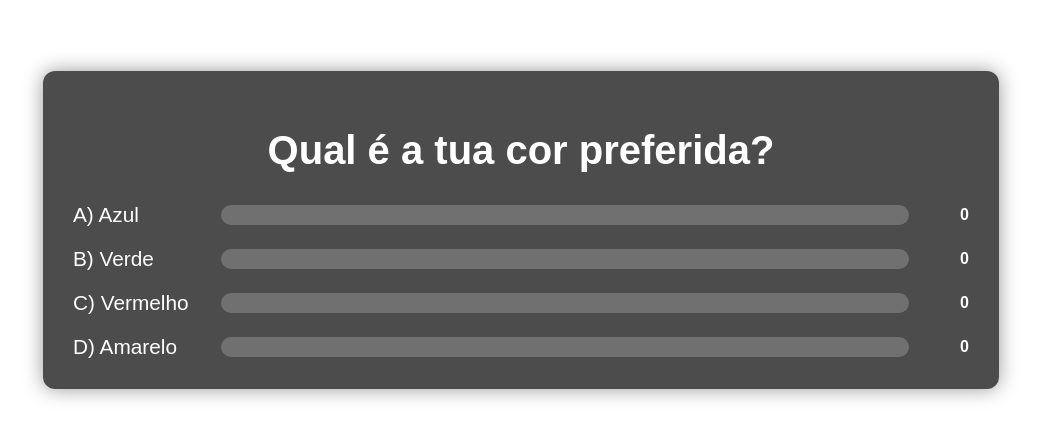
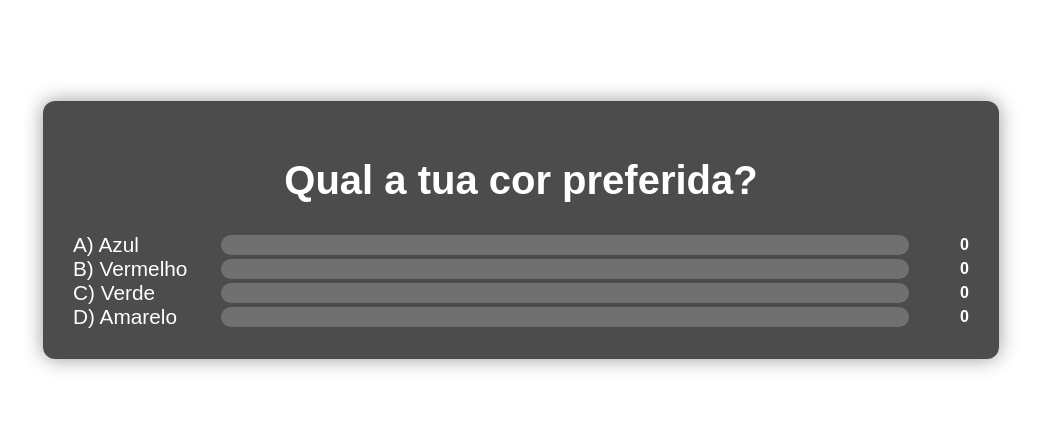
Before and after one commit to particulashow/pool4, a plain HTML site: page index.html in a window 1280 px wide. Shown: the part 170-608 px from the top of the page, without its empty margins (119-1160 px from the left). Drawn offline with Linux system fonts and the light colour scheme.

Commit message:
Update index.html

```diff
--- a/index.html
+++ b/index.html
@@ -1,37 +1,39 @@
 <!DOCTYPE html>
 <html lang="pt">
 <head>
-  <meta charset="UTF-8" />
-  <meta name="viewport" content="width=device-width, initial-scale=1.0"/>
-  <title>Votação Interativa</title>
-  <link rel="stylesheet" href="style.css"/>
+  <meta charset="UTF-8">
+  <meta name="viewport" content="width=device-width, initial-scale=1.0">
+  <title>Poll - Qual a tua cor preferida?</title>
+  <link rel="stylesheet" href="style.css">
 </head>
 <body>
+
   <div id="poll-container">
-    <h1 id="question">Qual é a tua cor preferida?</h1>
-    <div class="options">
-      <div class="option" id="optA">
-        <span class="label">A) Azul</span>
+    <h1 id="question">Qual a tua cor preferida?</h1>
+    <div id="options">
+      <div class="option" id="optionA">
+        <div class="label">A) Azul</div>
         <div class="bar"><div class="fill" id="fillA"></div></div>
-        <span class="count" id="countA">0</span>
+        <div class="count" id="countA">0</div>
       </div>
-      <div class="option" id="optB">
-        <span class="label">B) Verde</span>
+      <div class="option" id="optionB">
+        <div class="label">B) Vermelho</div>
         <div class="bar"><div class="fill" id="fillB"></div></div>
-        <span class="count" id="countB">0</span>
+        <div class="count" id="countB">0</div>
       </div>
-      <div class="option" id="optC">
-        <span class="label">C) Vermelho</span>
+      <div class="option" id="optionC">
+        <div class="label">C) Verde</div>
         <div class="bar"><div class="fill" id="fillC"></div></div>
-        <span class="count" id="countC">0</span>
+        <div class="count" id="countC">0</div>
       </div>
-      <div class="option" id="optD">
-        <span class="label">D) Amarelo</span>
+      <div class="option" id="optionD">
+        <div class="label">D) Amarelo</div>
         <div class="bar"><div class="fill" id="fillD"></div></div>
-        <span class="count" id="countD">0</span>
+        <div class="count" id="countD">0</div>
       </div>
     </div>
   </div>
+
   <script src="script.js"></script>
 </body>
 </html>
```
